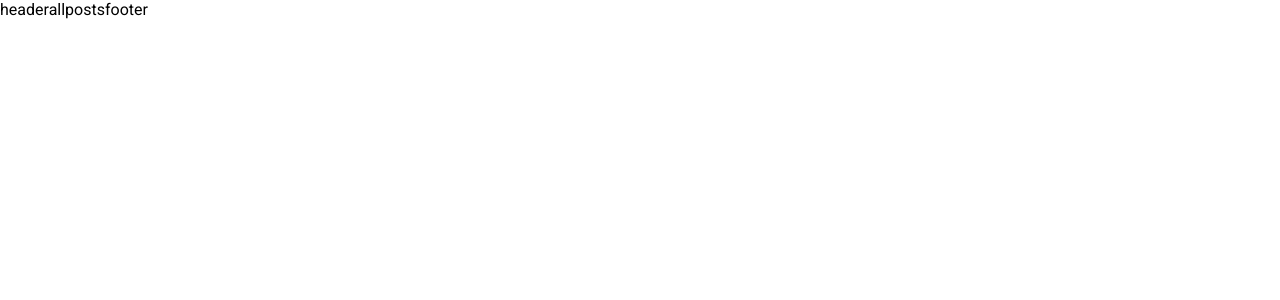
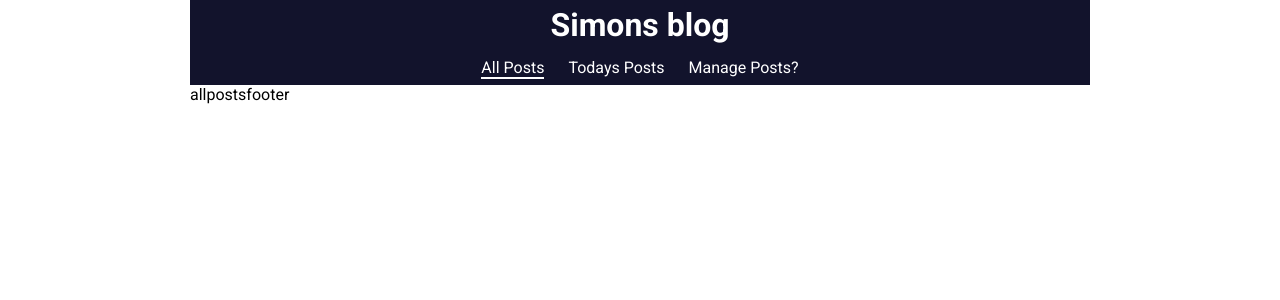
Before and after one commit to simo994q/hygraph-blog, a React (Vite) app in the folder graphql-blog/: page / in a window 1280 px wide. Shown: the top 300 px of the page. Built offline with nearby package versions, Linux system fonts and the light colour scheme; no server answers.

Commit message:
header done

```diff
--- a/graphql-blog/src/App.jsx
+++ b/graphql-blog/src/App.jsx
@@ -3,6 +3,7 @@ import { BrowserRouter, Route, Routes } from 'react-router-dom'
 import { MainLayout } from './layout/MainLayout'
 import { AllPosts } from './components/AllPosts/AllPosts'
 import { TodaysPosts } from './components/TodaysPosts/TodaysPosts'
+import { ManagePosts } from './components/ManagePosts/ManagePosts'
 import './globals.css'
 
 function App() {
@@ -17,6 +18,7 @@ function App() {
             <Route path='/' element={<MainLayout />}>
               <Route index element={<AllPosts />} />
               <Route path='/today' element={<TodaysPosts />} />
+              <Route path='/manage' element={<ManagePosts />} />
             </Route>
           </Routes>
         </BrowserRouter>
--- a/graphql-blog/src/components/Header/Header.jsx
+++ b/graphql-blog/src/components/Header/Header.jsx
@@ -1,9 +1,32 @@
-
+import { NavLink } from 'react-router-dom'
+import style from './Header.module.scss'
 
 export const Header = () => {
     return (
         <>
-            header
+            <div className={style.headerContainer}>
+                <h1>Simons blog</h1>
+                <div>
+                    <ul>
+                        <li><NavLink to='' style={({ isActive }) => {
+                            return {
+                                borderBottom: isActive ? '2px solid #ffffff' : '2px solid #ffffff00'
+                            };
+                        }}>All Posts</NavLink></li>
+                        <li><NavLink to='/today' style={({ isActive }) => {
+                            return {
+                                borderBottom: isActive ? '2px solid #ffffff' : '2px solid #ffffff00'
+                            };
+                        }}>Todays Posts</NavLink></li>
+                        <li><NavLink to='/manage' style={({ isActive }) => {
+                            return {
+                                borderBottom: isActive ? '2px solid #ffffff' : '2px solid #ffffff00'
+                            };
+                        }}>Manage Posts?</NavLink></li>
+                    </ul>
+                </div>
+            </div>
+
         </>
     )
 }
--- /dev/null
+++ b/graphql-blog/src/components/Header/Header.module.scss
@@ -0,0 +1,26 @@
+
+
+.headerContainer {
+    display: flex;
+    flex-direction: column;
+    align-items: center;
+    background-color: rgb(18, 19, 44);
+
+    h1 {
+        color: white;
+        padding: 6px 0;
+    }
+
+    div ul {
+        display: flex;
+        list-style: none;
+        gap: 24px;
+        padding: 8px;
+
+        li a {
+            color: white;
+            text-decoration: none;
+            transition: 500ms;
+        }
+    }
+}
--- /dev/null
+++ b/graphql-blog/src/components/ManagePosts/ManagePosts.jsx
@@ -0,0 +1,9 @@
+
+
+export const ManagePosts = () => {
+    return (
+        <>
+            manageposts
+        </>
+    )
+}
--- a/graphql-blog/src/globals.css
+++ b/graphql-blog/src/globals.css
@@ -6,3 +6,8 @@
     box-sizing: border-box;
     font-family: 'Roboto';
 }
+
+body {
+    max-width: 900px;
+    margin: auto;
+}
```
Also changed, not shown: graphql-blog/src/components/AllPosts/Allposts.module.scss (added), graphql-blog/src/components/Footer/Footer.module.scss (added), graphql-blog/src/components/TodaysPosts/TodaysPosts.module.scss (added).
